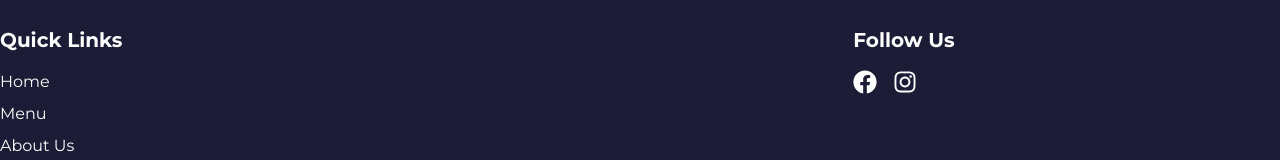
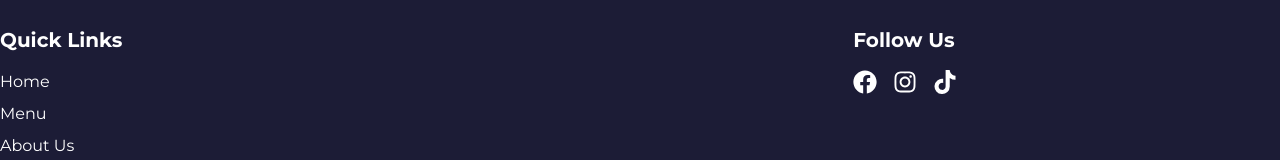
Before and after one commit to zerobbreak/Restaurant-App, a React (Vite) app: page /blue-hills/menu in a window 1280 px wide. Shown: the part 6146-6306 px from the top of the page. Built offline with nearby package versions, Linux system fonts and the light colour scheme.

Commit message:
Update Footer.jsx

```diff
--- a/src/components/Footer.jsx
+++ b/src/components/Footer.jsx
@@ -1,5 +1,5 @@
 import { Link } from "react-router-dom";
-import { FaFacebook, FaInstagram } from "react-icons/fa";
+import { FaFacebook, FaInstagram, FaTiktok } from "react-icons/fa";
 
 const Footer = () => {
   return (
@@ -57,6 +57,13 @@ const Footer = () => {
               >
                 <FaInstagram size={24} />
               </a>
+              <a
+                href="https://www.tiktok.com/@justbadela_midrand?is_from_webapp=1&sender_device=pc"
+                className="text-white hover:text-blue-500 transition duration-200"
+                aria-label="Tiktok"
+              >
+                <FaTiktok size={24} />
+              </a>
             </div>
           </div>
         </div>
```
